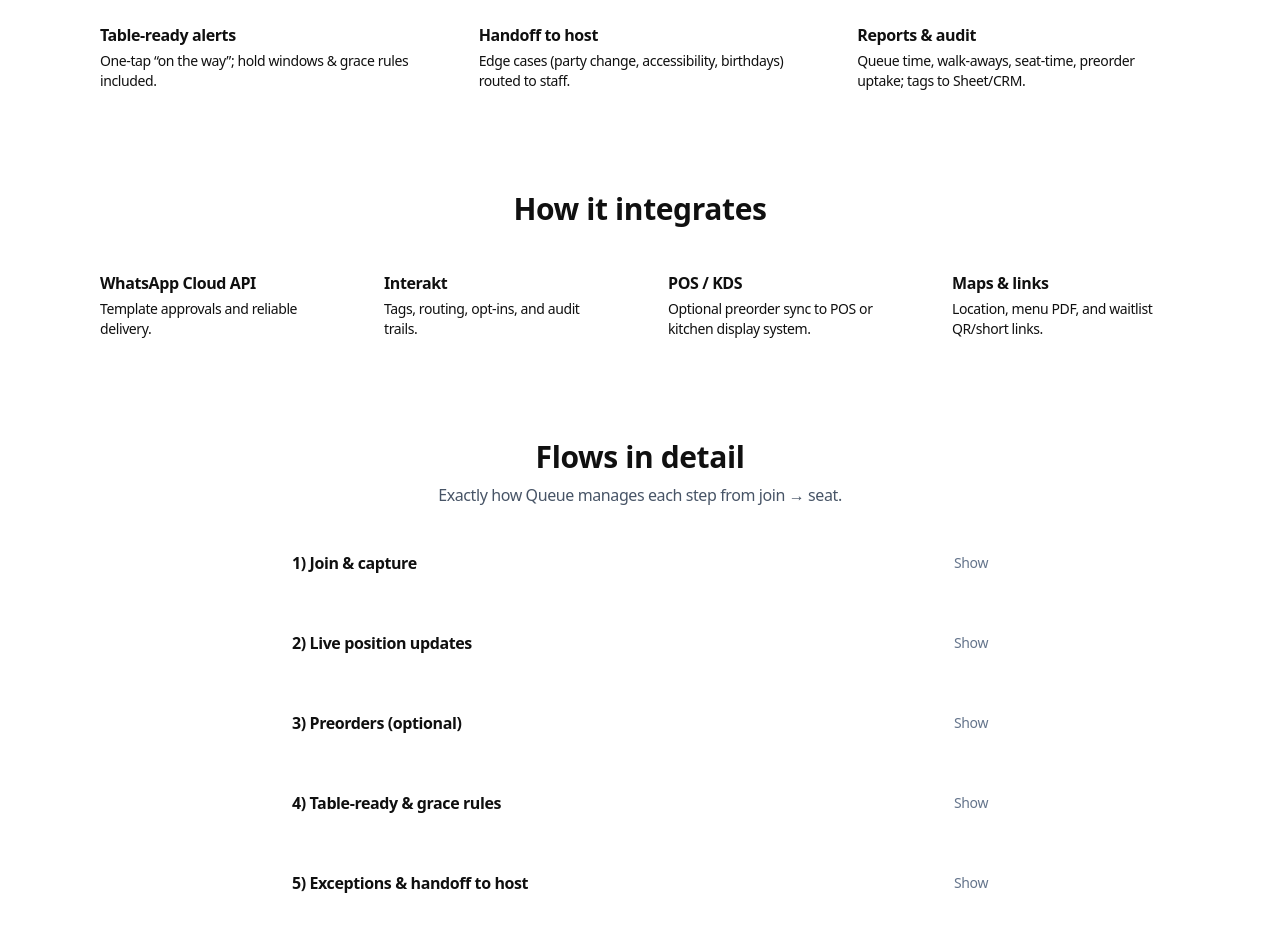
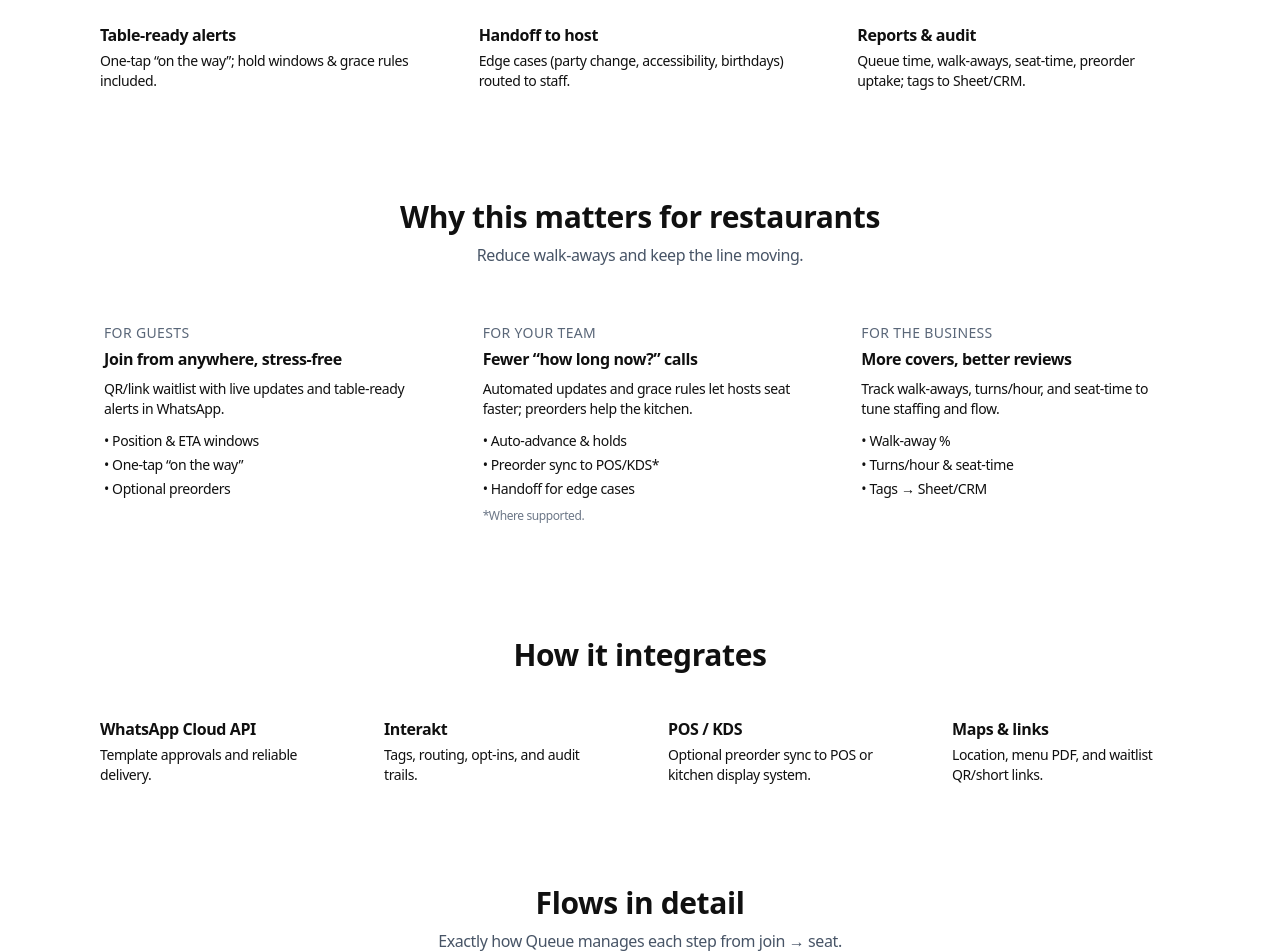
Before and after one commit to taprebook/taprebook-site, an Astro site: page /modules/queue in a window 1280 px wide. Shown: the part 1100-2051 px from the top of the page. Built offline with nearby package versions, Linux system fonts and the light colour scheme; Astro itself is replaced by a stand-in of ours; some packages are replaced by stand-ins of ours; what limax would draw is missing.

Commit message:
Update queue.astro

```diff
--- a/src/pages/modules/queue.astro
+++ b/src/pages/modules/queue.astro
@@ -128,6 +128,51 @@ import Layout from '~/layouts/PageLayout.astro';
       </div>
     </div>
   </section>
+
+<!-- WHY THIS MATTERS — Queue -->
+<section class="py-12">
+  <div class="max-w-6xl mx-auto px-4">
+    <h2 class="text-2xl md:text-3xl font-bold text-center">Why this matters for restaurants</h2>
+    <p class="mt-2 text-center text-slate-700/90 dark:text-slate-200/80">Reduce walk-aways and keep the line moving.</p>
+
+    <div class="mt-8 grid gap-4 sm:grid-cols-2 lg:grid-cols-3">
+      <!-- Guests -->
+      <div class="rounded-2xl p-6 ring-1 ring-white/30 dark:ring-slate-800/50 bg-white/30 dark:bg-slate-900/25 backdrop-blur">
+        <div class="text-sm uppercase tracking-wide text-slate-600/90">For guests</div>
+        <h3 class="mt-1 font-semibold">Join from anywhere, stress-free</h3>
+        <p class="mt-2 text-sm">QR/link waitlist with live updates and table-ready alerts in WhatsApp.</p>
+        <ul class="mt-3 text-sm space-y-1">
+          <li>• Position & ETA windows</li>
+          <li>• One-tap “on the way”</li>
+          <li>• Optional preorders</li>
+        </ul>
+      </div>
+      <!-- Hosts/Kitchen -->
+      <div class="rounded-2xl p-6 ring-1 ring-white/30 dark:ring-slate-800/50 bg-white/30 dark:bg-slate-900/25 backdrop-blur">
+        <div class="text-sm uppercase tracking-wide text-slate-600/90">For your team</div>
+        <h3 class="mt-1 font-semibold">Fewer “how long now?” calls</h3>
+        <p class="mt-2 text-sm">Automated updates and grace rules let hosts seat faster; preorders help the kitchen.</p>
+        <ul class="mt-3 text-sm space-y-1">
+          <li>• Auto-advance & holds</li>
+          <li>• Preorder sync to POS/KDS*</li>
+          <li>• Handoff for edge cases</li>
+        </ul>
+        <p class="mt-2 text-[12px] text-slate-600/80">*Where supported.</p>
+      </div>
+      <!-- Business -->
+      <div class="rounded-2xl p-6 ring-1 ring-white/30 dark:ring-slate-800/50 bg-white/30 dark:bg-slate-900/25 backdrop-blur">
+        <div class="text-sm uppercase tracking-wide text-slate-600/90">For the business</div>
+        <h3 class="mt-1 font-semibold">More covers, better reviews</h3>
+        <p class="mt-2 text-sm">Track walk-aways, turns/hour, and seat-time to tune staffing and flow.</p>
+        <ul class="mt-3 text-sm space-y-1">
+          <li>• Walk-away %</li>
+          <li>• Turns/hour & seat-time</li>
+          <li>• Tags → Sheet/CRM</li>
+        </ul>
+      </div>
+    </div>
+  </div>
+</section>
 
   <!-- How it integrates -->
   <section class="py-10">
```
